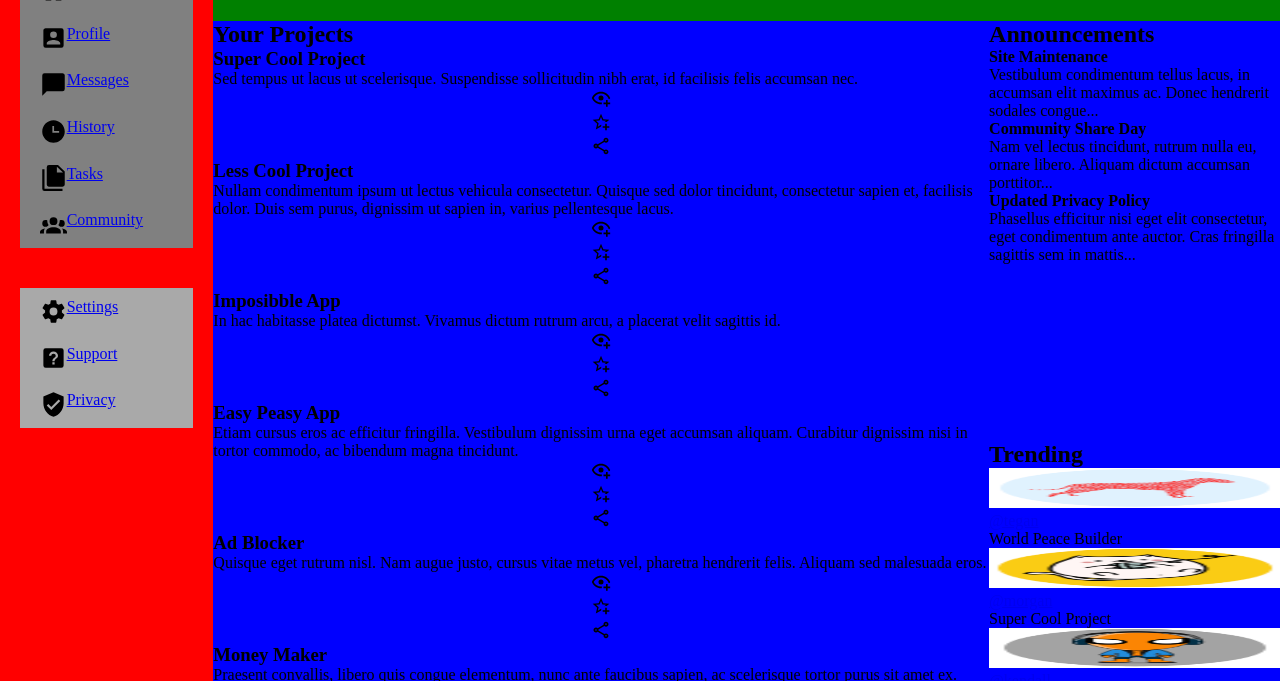
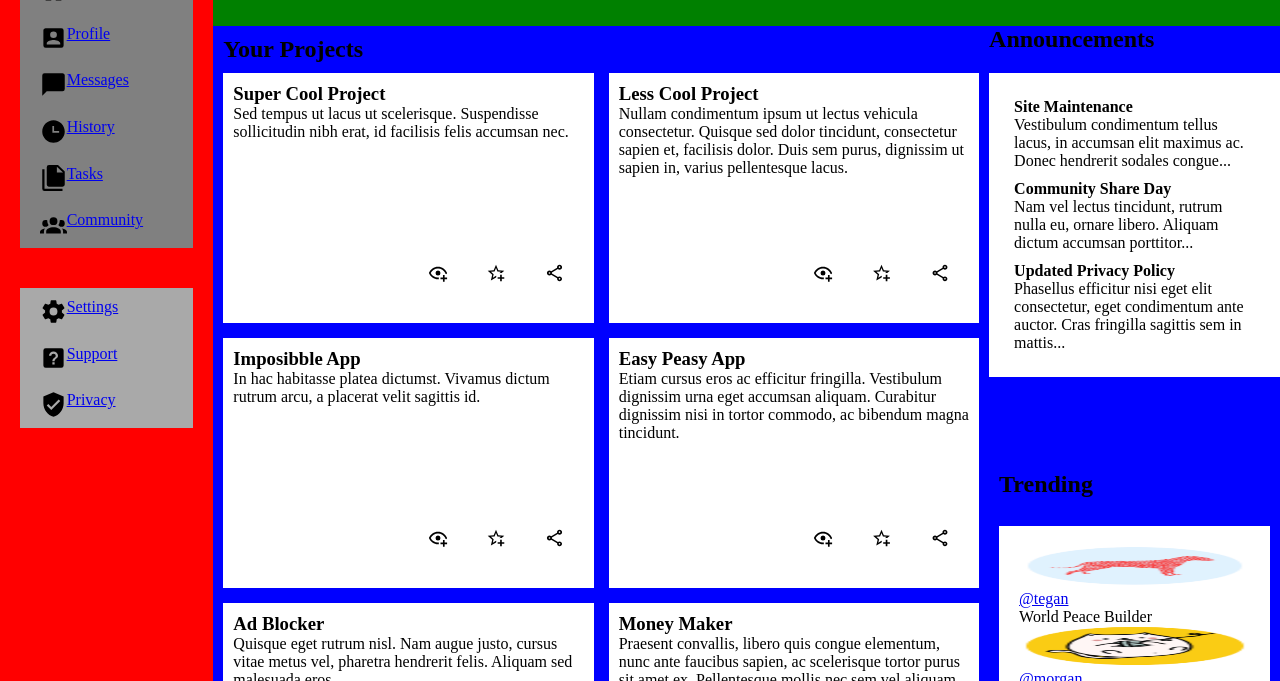
Before and after one commit to WILbeerT-B/admin-dashboard, a plain HTML site: page index.html in a window 1280 px wide. Shown: the part 119-800 px from the top of the page. Drawn offline with Linux system fonts and the light colour scheme.

Commit message:
Add nested grid layouts to main content

```diff
--- a/index.html
+++ b/index.html
@@ -10,7 +10,7 @@
 <body>
   <div class="body-container">
 
-    <!-- 1. Sidebar -->
+    <!-- 1. SIDEBAR SECTION -->
     <div class="sidebar">
 
         <!-- Logo section -->
@@ -63,7 +63,7 @@
         </div>
     </div>
 
-    <!-- 2. header section -->
+    <!-- 2. HEADER SECTION -->
     <div class="header">
         <div class="header-container">
             <div class="search-part">
@@ -120,7 +120,7 @@
 
     </div>
 
-    <!-- 3. main section -->
+    <!-- 3. MAIN SECTION -->
     <div class="main-content">
 
         <div class="projects-section">
@@ -239,7 +239,7 @@
             <div class="project-title">
                 <h2>Announcements</h2>
             </div>
-            <div class="annoumncements">
+            <div class="announcements">
                 <div class="announcement">
                     <h4 class="subject">Site Maintenance</h4>
                     <p>Vestibulum condimentum tellus lacus, in accumsan elit maximus ac. Donec hendrerit sodales congue...</p>
--- a/styles.css
+++ b/styles.css
@@ -126,6 +126,40 @@ body {
 .projects-section {
     grid-row: 1 / 3;
     grid-column: 1 / 3;
+    margin: 10px;
+}
+
+.projects-cards {
+    display: grid;
+    grid-template-columns: repeat(auto-fit, minmax(250px, 1fr));
+    gap: 15px;
+    margin-top: 10px;
+
+}
+
+.projects-cards .card {
+    background-color: white;
+    height: 250px;
+    display: grid;
+    grid-template-columns: 1fr 1fr;
+    grid-template-rows: 2fr 1fr;
+    padding: 10px;
+
+}
+
+.card .card-text {
+    grid-column: 1 / 3;
+}
+
+.card-text p {
+
+}
+
+.card .card-actions {
+    grid-column: 2 / 3;
+    display: grid;
+    grid-template-columns: 1fr 1fr 1fr;
+    align-items: center;
 }
 
 .card img {
@@ -137,15 +171,38 @@ body {
 /* Announcements */
 .announcements-section {
     grid-row: 1 / 2;
+    margin: 10px;
+    display: grid;
+    grid-template-rows: 27px 1fr;
+}
 
+.announcements {
+    background-color: white;
+    padding: 20px;
+    margin-top: 20px;
+}
+
+.announcement {
+    padding: 5px;
 }
 
 
 
 /* Trending */
 .trending-section {
+    /* background-color: white; */
     grid-column: 3 / 4;
     grid-row: 2 / 3;
+    margin: 10px;
+    display: grid;
+    grid-template-rows: 35px 1fr;
+}
+
+.trending {
+    background-color: white;
+    margin-top: 20px;
+    padding: 20px;
+
 }
 
 .entry img {
```
